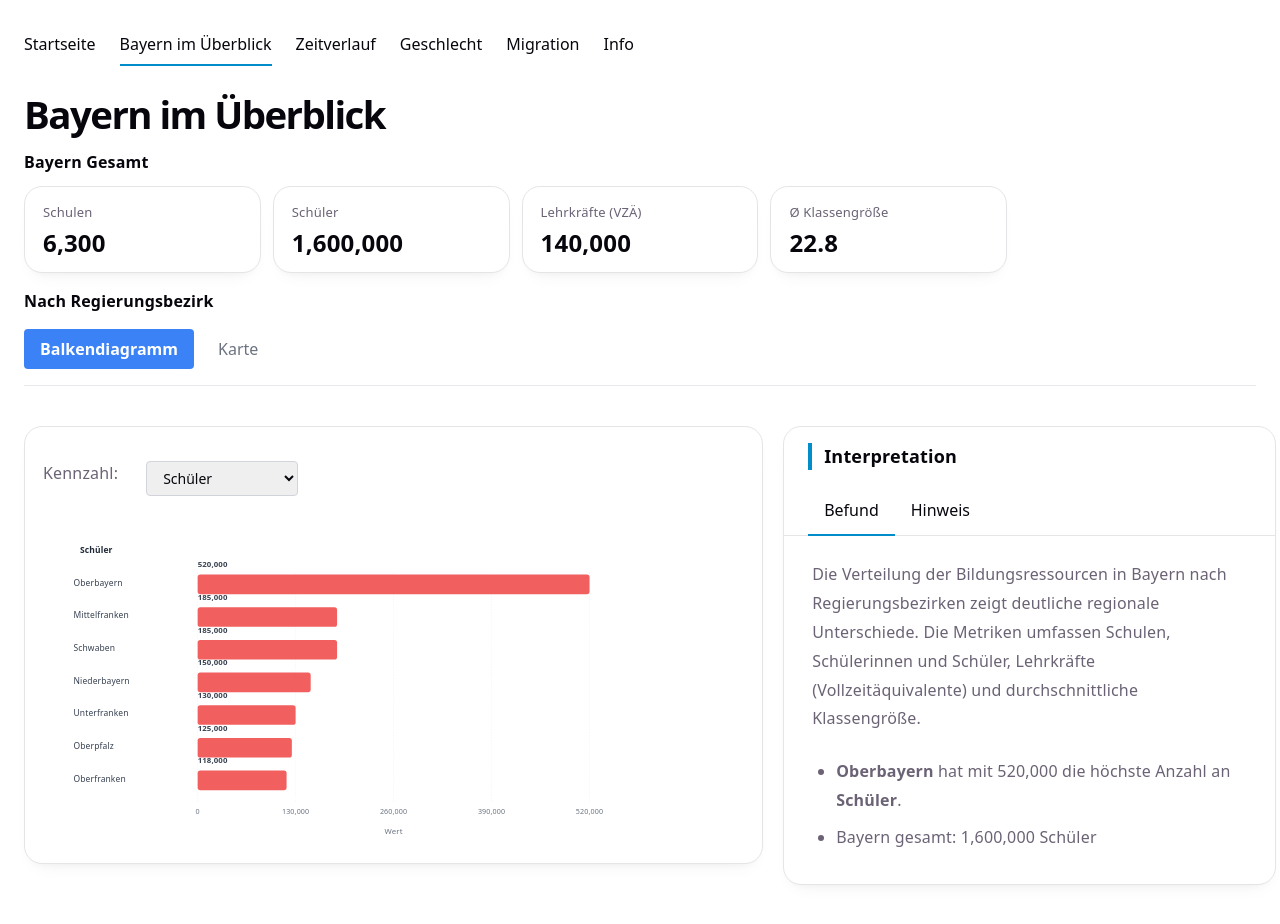
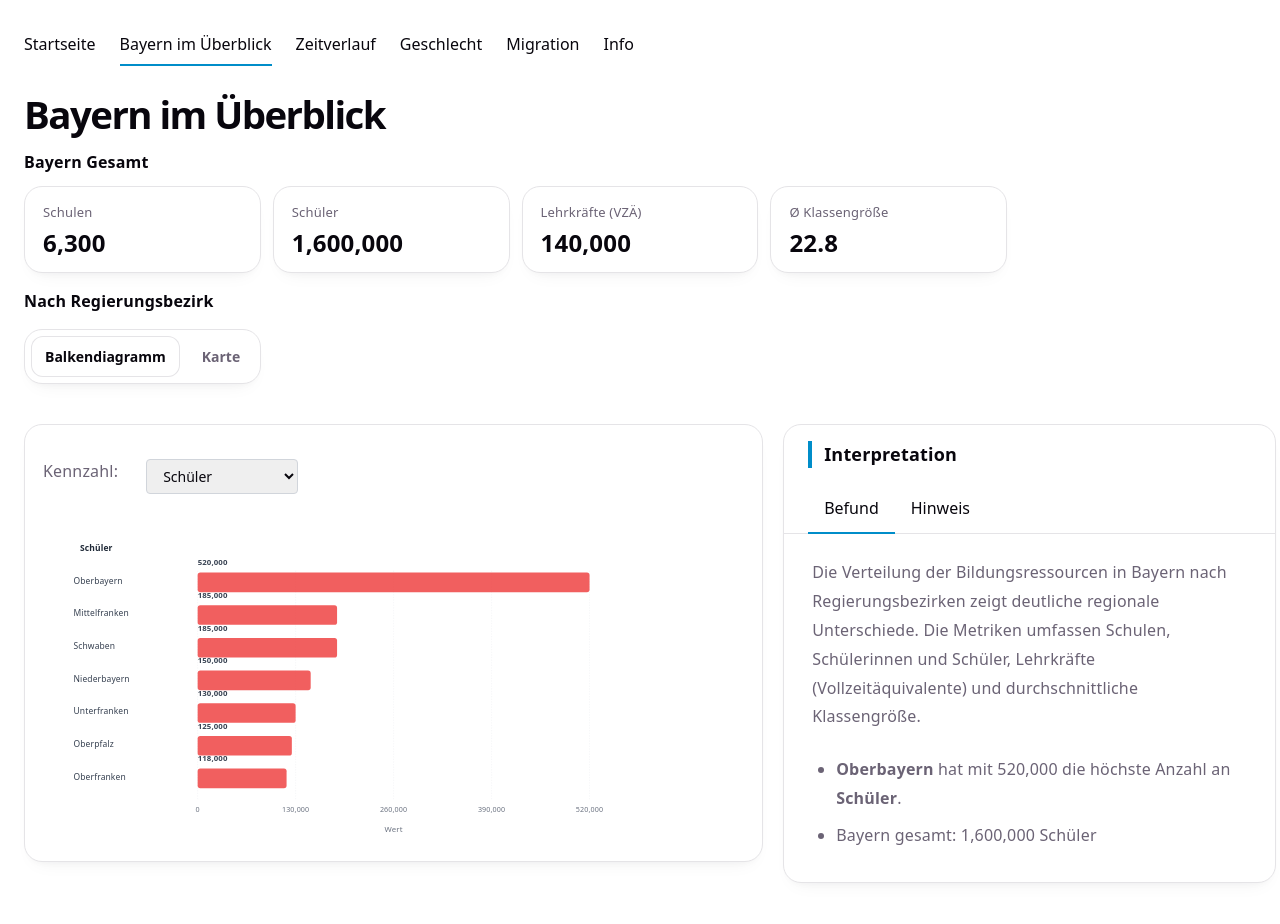
Before and after one commit to edgar-treischl/dash-board-mfe, a React (Vite) app: page / in a window 1280 px wide. Both pictures are taken after a click on the button "Bayern im Überblick". Built offline with nearby package versions, Linux system fonts and the light colour scheme.

Commit message:
added view-switch

```diff
--- a/src/App.css
+++ b/src/App.css
@@ -335,6 +335,58 @@
   border-bottom-color: var(--class-retention-accent);
   box-shadow: none;
   font-weight: 600;
+}
+
+/* View switcher variant (semantic nav element) */
+.class-retention-mfe__view-switcher {
+  display: inline-flex;
+  gap: 8px;
+  padding: 6px;
+  align-self: flex-start;
+  border: 1px solid var(--class-retention-border);
+  border-radius: 18px;
+  background: var(--class-retention-surface);
+  box-shadow: var(--class-retention-shadow);
+  margin-bottom: 1.5rem;
+}
+
+.class-retention-mfe__view-switcher .class-retention-mfe__view-tab {
+  padding: 10px 14px;
+  border-radius: 12px;
+  border: 0;
+  font-weight: 600;
+  font-size: 14px;
+  color: var(--class-retention-text);
+  background-color: transparent;
+  transition: all 0.2s ease;
+  cursor: pointer;
+  display: inline-flex;
+  align-items: center;
+  white-space: nowrap;
+}
+
+.class-retention-mfe__view-switcher .class-retention-mfe__view-tab:hover {
+  color: var(--class-retention-heading);
+  background-color: rgba(0, 141, 201, 0.08);
+}
+
+.class-retention-mfe__view-switcher .class-retention-mfe__view-tab.is-active {
+  background: var(--class-retention-bg);
+  color: var(--class-retention-heading);
+  box-shadow: inset 0 0 0 1px var(--class-retention-border);
+  font-weight: 600;
+}
+
+/* Responsive: Full width on mobile */
+@media (max-width: 900px) {
+  .class-retention-mfe__view-switcher {
+    width: 100%;
+    align-self: stretch;
+  }
+
+  .class-retention-mfe__view-switcher .class-retention-mfe__view-tab {
+    flex: 1;
+  }
 }
 
 /* ========================
--- a/src/components/BavariaPage.tsx
+++ b/src/components/BavariaPage.tsx
@@ -3,6 +3,7 @@ import { bavariaMetrics, regions } from '../data/bavaria.ts'
 import { COMMON_STYLES } from '../config/chartConfig.ts'
 import { InterpretationBox } from './InterpretationBox.tsx'
 import { RegierungsbezirkeMap } from './charts/RegierungsMap.tsx'
+import { ViewSwitcher } from './controls/ViewSwitcher.tsx'
 
 type MetricKey = 'schools' | 'students' | 'teachersFTE' | 'avgClassSize'
 
@@ -89,41 +90,16 @@ function BavariaViewComponent({
 
       <h3 className="class-retention-mfe__stats-header">Nach Regierungsbezirk</h3>
 
-      {/* View selector tabs */}
-      <div className="class-retention-mfe__view-selector" style={{ marginBottom: '1.5rem', display: 'flex', gap: '0.5rem', borderBottom: '1px solid #e5e7eb', paddingBottom: '1rem' }}>
-        <button
-          onClick={() => setView('chart')}
-          className={`class-retention-mfe__view-tab ${view === 'chart' ? 'is-active' : ''}`}
-          style={{
-            padding: '0.5rem 1rem',
-            borderRadius: '4px',
-            border: 'none',
-            cursor: 'pointer',
-            fontWeight: view === 'chart' ? '600' : '500',
-            color: view === 'chart' ? '#fff' : '#6b7280',
-            backgroundColor: view === 'chart' ? '#3b82f6' : 'transparent',
-            transition: 'all 0.2s',
-          }}
-        >
-          Balkendiagramm
-        </button>
-        <button
-          onClick={() => setView('map')}
-          className={`class-retention-mfe__view-tab ${view === 'map' ? 'is-active' : ''}`}
-          style={{
-            padding: '0.5rem 1rem',
-            borderRadius: '4px',
-            border: 'none',
-            cursor: 'pointer',
-            fontWeight: view === 'map' ? '600' : '500',
-            color: view === 'map' ? '#fff' : '#6b7280',
-            backgroundColor: view === 'map' ? '#3b82f6' : 'transparent',
-            transition: 'all 0.2s',
-          }}
-        >
-          Karte
-        </button>
-      </div>
+      {/* View selector using semantic nav element */}
+      <ViewSwitcher
+        options={[
+          { key: 'chart', label: 'Balkendiagramm' },
+          { key: 'map', label: 'Karte' },
+        ]}
+        activeKey={view}
+        onSelect={(selectedView) => setView(selectedView as ViewType)}
+        ariaLabel="Ansichtsauswahl für Regierungsbezirke"
+      />
 
       <section className="class-retention-mfe__explorer-layout">
         <div className="class-retention-mfe__explorer-left">
--- /dev/null
+++ b/src/components/controls/ViewSwitcher.tsx
@@ -0,0 +1,35 @@
+interface ViewSwitcherOption {
+  key: string
+  label: string
+}
+
+interface ViewSwitcherProps {
+  options: ViewSwitcherOption[]
+  activeKey: string
+  onSelect: (key: string) => void
+  ariaLabel?: string
+}
+
+export function ViewSwitcher({
+  options,
+  activeKey,
+  onSelect,
+  ariaLabel = 'View selector',
+}: ViewSwitcherProps) {
+  return (
+    <nav className="class-retention-mfe__view-switcher" aria-label={ariaLabel}>
+      {options.map((option) => (
+        <button
+          key={option.key}
+          type="button"
+          className={`class-retention-mfe__view-tab ${
+            option.key === activeKey ? 'is-active' : ''
+          }`}
+          onClick={() => onSelect(option.key)}
+        >
+          {option.label}
+        </button>
+      ))}
+    </nav>
+  )
+}
```
